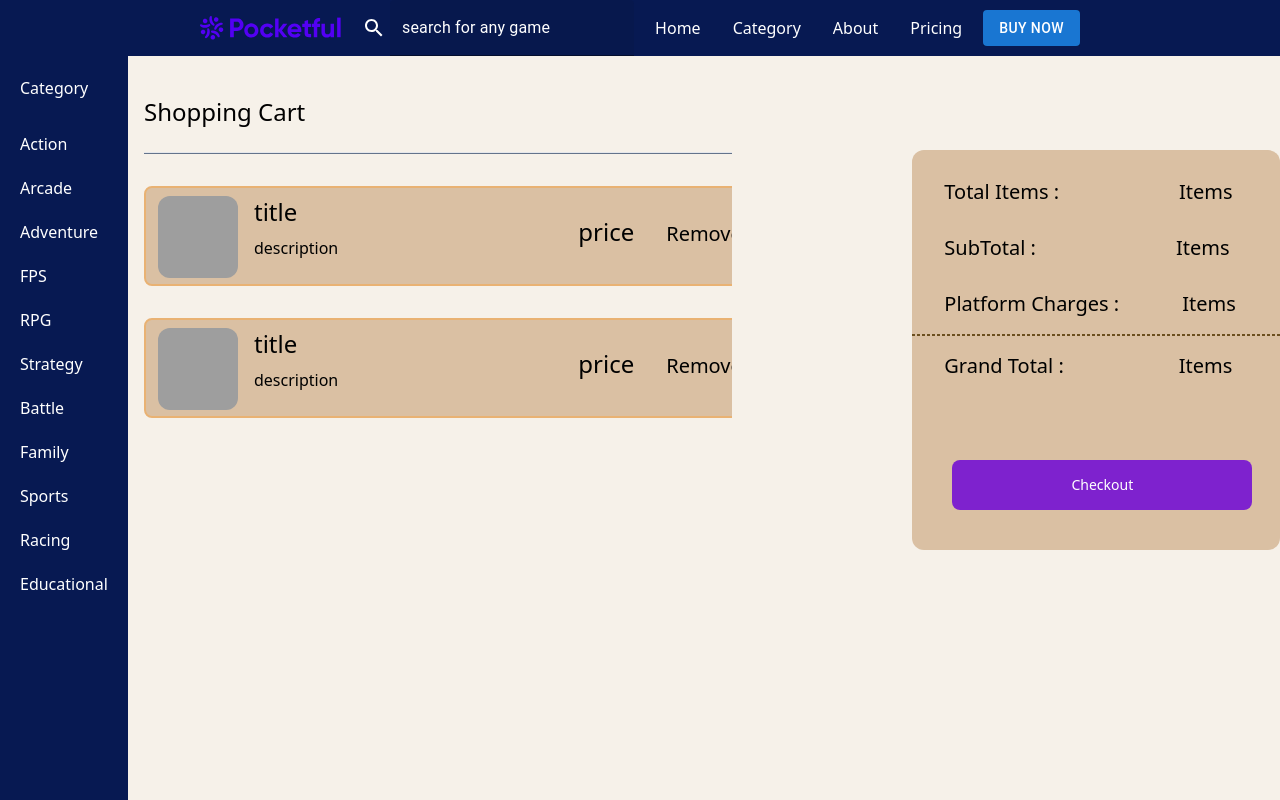
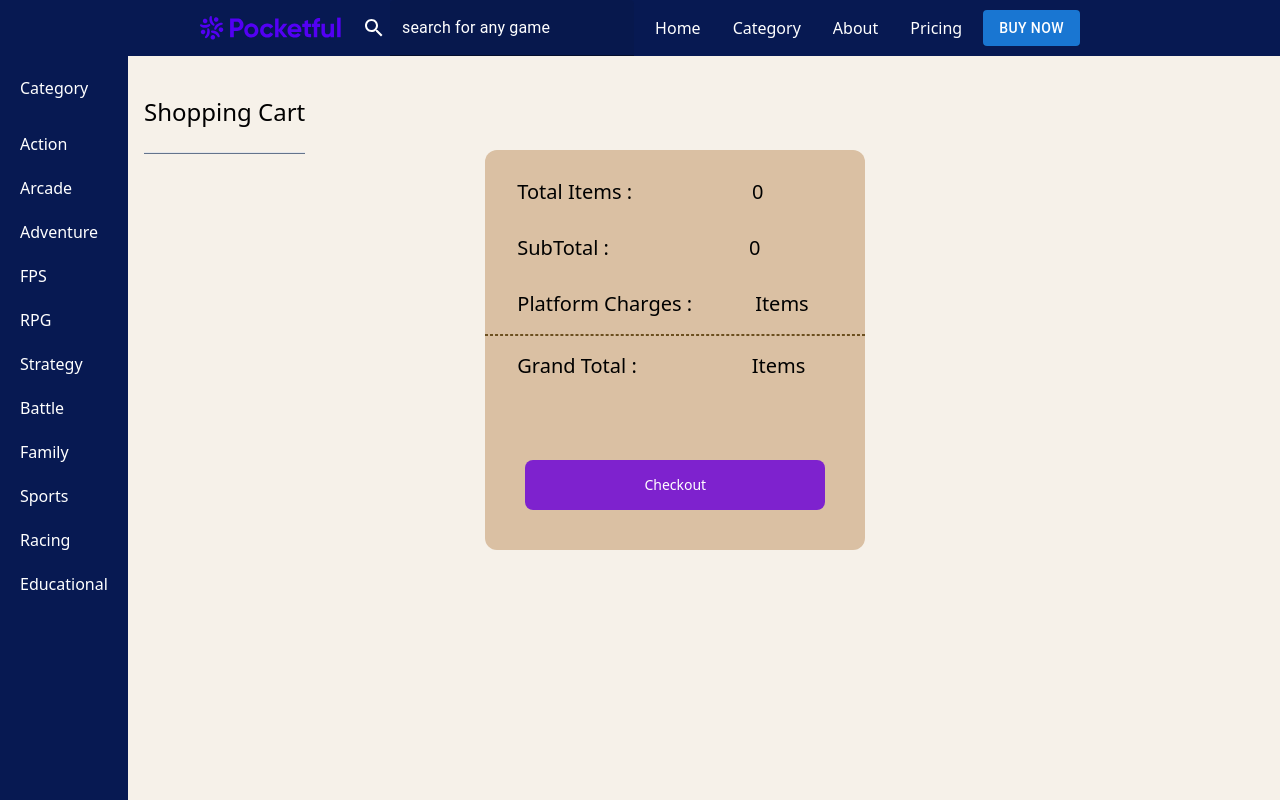
Before and after one commit to ShivamSingh1311/gamingarena, a React (Create React App) app: page /Cart in a window 1280 px wide. Built offline with nearby package versions, Linux system fonts and the light colour scheme; grey boxes are pictures that could not be loaded.

Commit message:
Cart Page update

```diff
--- /dev/null
+++ b/src/Contexts/CartContext.js
@@ -0,0 +1,36 @@
+import React, { createContext, useContext, useState } from "react";
+
+const CartContext = createContext();
+
+export function CartProvider({ children }) {
+  const [cartItems, setCartItems] = useState([]);
+  const [totalItems, setTotalItems] = useState(0);
+  const [subTotal, setSubTotal] = useState(0);
+  const addToCart = (item) => {
+    console.log(item);
+    console.log(item.cost);
+    setCartItems([...cartItems, item]);
+    setTotalItems((totalItems) => totalItems + 1);
+    setSubTotal((subTotal) => subTotal + item.price);
+  };
+
+  const removeFromCart = (itemId) => {
+    const removedItem = cartItems.find((item) => item.id === itemId);
+    const updatedCart = cartItems.filter((item) => item.id !== itemId);
+    setCartItems(updatedCart);
+    setTotalItems((totalItems) => totalItems - 1);
+    setSubTotal((subTotal) => subTotal - removedItem.price);
+  };
+
+  return (
+    <CartContext.Provider
+      value={{ cartItems, addToCart, removeFromCart, totalItems, subTotal }}
+    >
+      {children}
+    </CartContext.Provider>
+  );
+}
+
+export function useCart() {
+  return useContext(CartContext);
+}
--- a/src/component/common/cards/Card2.js
+++ b/src/component/common/cards/Card2.js
@@ -7,15 +7,18 @@ import {
 import { Button, Snackbar } from "@mui/material";
 import React, { useState } from "react";
 import { useNavigate } from "react-router-dom";
+import { useCart } from "../../../Contexts/CartContext";
 
-const Card2 = ({ imageUrl, title, description, about }) => {
+const Card2 = ({ imageUrl, title, description, cost, about, id }) => {
+  const { addToCart } = useCart();
+  const HandleAddToCart = () => {
+    addToCart({ id, title, description, cost, imageUrl });
+    setIfAdded(true);
+    setDone(true);
+  };
   const [isAdded, setIfAdded] = useState(false);
   const [done, setDone] = useState(false);
   const navigate = useNavigate();
-  const HandleCart = () => {
-    setIfAdded(true);
-    setDone(true);
-  };
   const handleClose = () => {
     setDone(false);
   };
@@ -44,7 +47,7 @@ const Card2 = ({ imageUrl, title, description, about }) => {
           <Button
             color="primary"
             aria-label="add to shopping cart"
-            onClick={HandleCart}
+            onClick={HandleAddToCart}
           >
             <AddShoppingCart />
             Add to Cart
@@ -52,6 +55,7 @@ const Card2 = ({ imageUrl, title, description, about }) => {
         )}
 
         <FavoriteBorder />
+        <div>Cost : Rs.{cost}</div>
         <Favorite />
       </div>
       <Snackbar
--- a/src/component/common/cards/CardCart.js
+++ b/src/component/common/cards/CardCart.js
@@ -1,20 +1,25 @@
+import { Button } from "@mui/material";
 import React from "react";
 
-const CardCart = () => {
+const CardCart = ({ imageUrl, title, description, cost, onRemove }) => {
   return (
     <div className="w-[608px] h-[100px] rounded-[8px] bg-[#DAC0A3] border-[#e9b273] border-2 shrink-0 mt-8 items-center ">
       <div className="flex">
         <img
-          src="/assets/img1.jpg"
+          src={imageUrl}
           alt="N/A"
           className="w-[80px] h-[82.286px] shrink-0 rounded-[12px]  mt-2 ml-3"
         />
-        <div>
-          <p className="ml-4 text-2xl mt-2 ">title</p>
-          <p className="ml-4 mt-2 ">description</p>
+        <div className="w-[300px] h-[80px] ">
+          <p className="ml-4 text-xl mt-2 ">{title}</p>
+          <p className="ml-4 mt-2 ">{description}</p>
         </div>
-        <p className="ml-[240px] text-2xl mt-7">price</p>
-        <p className="ml-8 text-xl mt-8">Remove</p>
+        <div className=" ml-6 text-xl mt-8 ">
+          <p>Rs.{cost}</p>
+        </div>
+        <div className="ml-6 text-xl mt-8 ">
+          <Button onClick={onRemove}>Remove</Button>
+        </div>
       </div>
     </div>
   );
--- a/src/index.js
+++ b/src/index.js
@@ -2,10 +2,13 @@ import React from "react";
 import ReactDOM from "react-dom/client";
 import "./index.css";
 import App from "./App";
+import { CartProvider } from "./Contexts/CartContext";
 
 const root = ReactDOM.createRoot(document.getElementById("root"));
 root.render(
   <React.StrictMode>
-    <App />
+    <CartProvider>
+      <App />
+    </CartProvider>
   </React.StrictMode>
 );
--- a/src/page/Cart.js
+++ b/src/page/Cart.js
@@ -1,8 +1,8 @@
 import React from "react";
 import CardCart from "../component/common/cards/CardCart";
-import { Button } from "@mui/material";
-
+import { useCart } from "../Contexts/CartContext";
 const Cart = () => {
+  const { cartItems, removeFromCart, totalItems, subTotal } = useCart();
   return (
     <div className="flex">
       <div className="pl-36 pt-24  h-screen ">
@@ -10,18 +10,26 @@ const Cart = () => {
         <br />
         <hr className="h-[2px] bg-slate-500"></hr>
         <div className=" ">
-          <CardCart />
-          <CardCart />
+          {cartItems.map((item) => (
+            <CardCart
+              key={item.id}
+              imageUrl={item.imageUrl}
+              title={item.title}
+              description={item.description}
+              cost={item.cost}
+              onRemove={() => removeFromCart(item.id)}
+            />
+          ))}
         </div>
       </div>
       <div className="ml-[180px] mt-[150px] w-[380px] h-[400px] rounded-[12px] bg-[#DAC0A3] ">
         <div className="flex mt-7 ml-8 text-xl text-right">
           <p> Total Items :</p>
-          <p className="ml-[120px]">Items</p>
+          <p className="ml-[120px]">{totalItems}</p>
         </div>
         <div className="flex mt-7 ml-8 text-xl">
           <p> SubTotal :</p>
-          <p className="ml-[140px]">Items</p>
+          <p className="ml-[140px]">{subTotal}</p>
         </div>
         <div className="flex mt-7 ml-8 text-xl">
           <p> Platform Charges :</p>
--- a/src/page/Game.js
+++ b/src/page/Game.js
@@ -18,6 +18,7 @@ const Game = (props) => {
           title={card.title}
           description={card.description}
           about={card.about}
+          cost={card.cost}
         />
       </div>
     </div>
--- a/src/utils/constants.js
+++ b/src/utils/constants.js
@@ -2,7 +2,7 @@ export const CardData = [
   {
     gameId: "game1",
     imageUrl: "/assets/img1.jpg",
-    title: "Game1",
+    title: "Game1bhcefjkrfrnijernx",
     description: "Game1 description",
     about:
       "Welcome to a vast and immersive gaming experience like no other. Prepare to be transported to a mesmerizing world where endless adventures await. In this epic game, you'll step into the shoes of a legendary hero destined to shape the fate of an entire realm. ",
```
